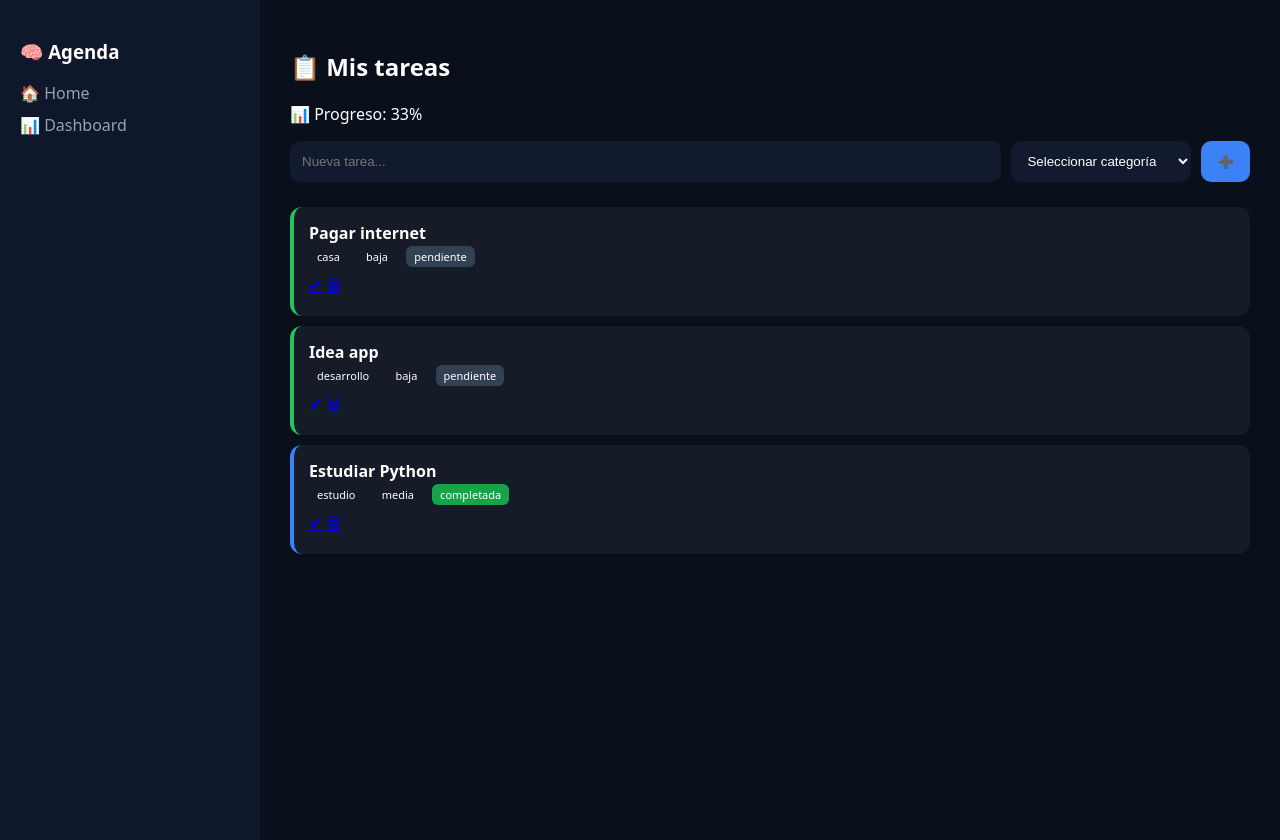
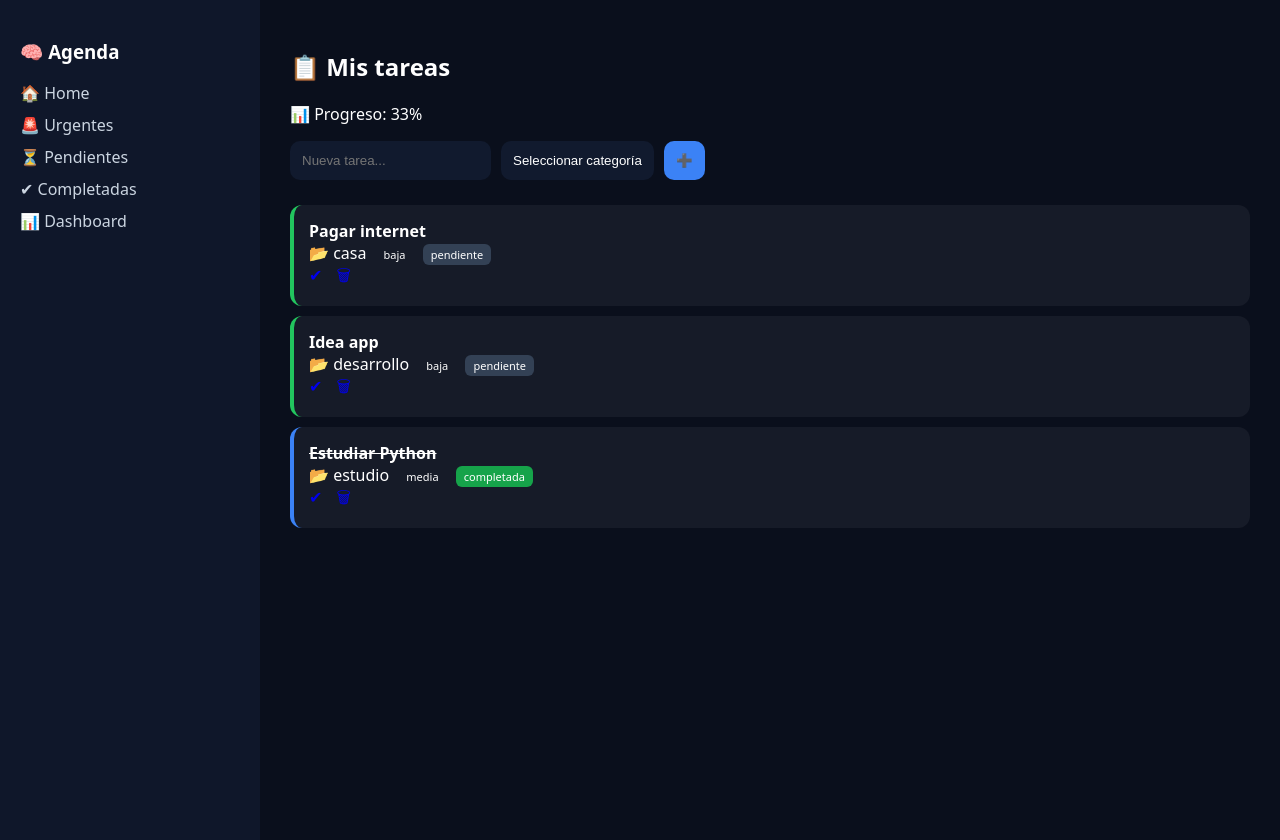
Before and after one commit to KarenGomeez/agenda-inteligente, a Flask app: page / in a window 1280 px wide. Run offline with Flask 3, Linux system fonts and the light colour scheme; data comes from the database, SQL or seed files in the repository.

Commit message:
Update index.html

```diff
--- a/templates/index.html
+++ b/templates/index.html
@@ -24,9 +24,9 @@ body {
 
 .sidebar a {
     display: block;
-    margin-top: 10px;
-    color: #94a3b8;
+    color: #cbd5e1;
     text-decoration: none;
+    margin-bottom: 10px;
 }
 
 .sidebar a:hover {
@@ -54,21 +54,14 @@ input, select {
     color: white;
 }
 
-input {
-    flex: 1;
-}
-
+/* FIX visual select */
 select {
-    min-width: 180px;
-}
-
-input:focus, select:focus {
-    outline: none;
-    box-shadow: 0 0 0 2px #3b82f6;
+    appearance: none;
+    cursor: pointer;
 }
 
 button {
-    padding: 12px 16px;
+    padding: 12px;
     background: #3b82f6;
     border: none;
     border-radius: 10px;
@@ -86,24 +79,8 @@ button:hover {
     padding: 15px;
     border-radius: 12px;
     margin-bottom: 10px;
-    transition: 0.2s;
+    border-left: 4px solid #3b82f6;
 }
-
-.card:hover {
-    transform: translateY(-2px);
-    background: rgba(255,255,255,0.08);
-}
-
-/* BADGES */
-.badge {
-    font-size: 11px;
-    padding: 3px 8px;
-    border-radius: 6px;
-    margin-right: 6px;
-}
-
-.pendiente { background: #334155; }
-.completada { background: #16a34a; }
 
 /* PRIORIDAD */
 .urgente { border-left: 4px solid #ef4444; }
@@ -111,26 +88,49 @@ button:hover {
 .media { border-left: 4px solid #3b82f6; }
 .baja { border-left: 4px solid #22c55e; }
 
+/* BADGES */
+.badge {
+    padding: 3px 8px;
+    border-radius: 6px;
+    font-size: 11px;
+    margin-left: 5px;
+}
+
+.pendiente { background: #334155; }
+.completada { background: #16a34a; }
+
+.actions a {
+    margin-right: 10px;
+    text-decoration: none;
+}
 </style>
 </head>
 
 <body>
 
+<!-- SIDEBAR -->
 <div class="sidebar">
     <h3>🧠 Agenda</h3>
     <a href="/">🏠 Home</a>
+    <a href="/?filter=urgent">🚨 Urgentes</a>
+    <a href="/?filter=pending">⏳ Pendientes</a>
+    <a href="/?filter=completed">✔ Completadas</a>
     <a href="/chart">📊 Dashboard</a>
 </div>
 
+<!-- MAIN -->
 <div class="main">
 
 <h2>📋 Mis tareas</h2>
 
 <p>📊 Progreso: {{ progress }}%</p>
 
+<!-- FORM -->
 <form action="/add" method="POST">
+
     <input name="title" placeholder="Nueva tarea..." required>
 
+    <!-- ✅ DROPDOWN REAL FUNCIONANDO -->
     <select name="category" required>
         <option value="">Seleccionar categoría</option>
         {% for c in categories %}
@@ -141,19 +141,30 @@ button:hover {
     <button type="submit">➕</button>
 </form>
 
+<!-- TASKS -->
 {% if tasks %}
     {% for t in tasks %}
     <div class="card {{ t[5] }}">
-        <b>{{ t[1] }}</b><br>
 
-        <span class="badge">{{ t[3] }}</span>
-        <span class="badge">{{ t[5] }}</span>
-        <span class="badge {{ t[7] }}">{{ t[7] }}</span>
+        <b>
+            {% if t[7] == "completada" %}
+                <s>{{ t[1] }}</s>
+            {% else %}
+                {{ t[1] }}
+            {% endif %}
+        </b>
 
-        <div style="margin-top:8px;">
+        <div>
+            📂 {{ t[3] }}
+            <span class="badge">{{ t[5] }}</span>
+            <span class="badge {{ t[7] }}">{{ t[7] }}</span>
+        </div>
+
+        <div class="actions">
             <a href="/complete/{{ t[0] }}">✔</a>
             <a href="/delete/{{ t[0] }}">🗑</a>
         </div>
+
     </div>
     {% endfor %}
 {% else %}
```
